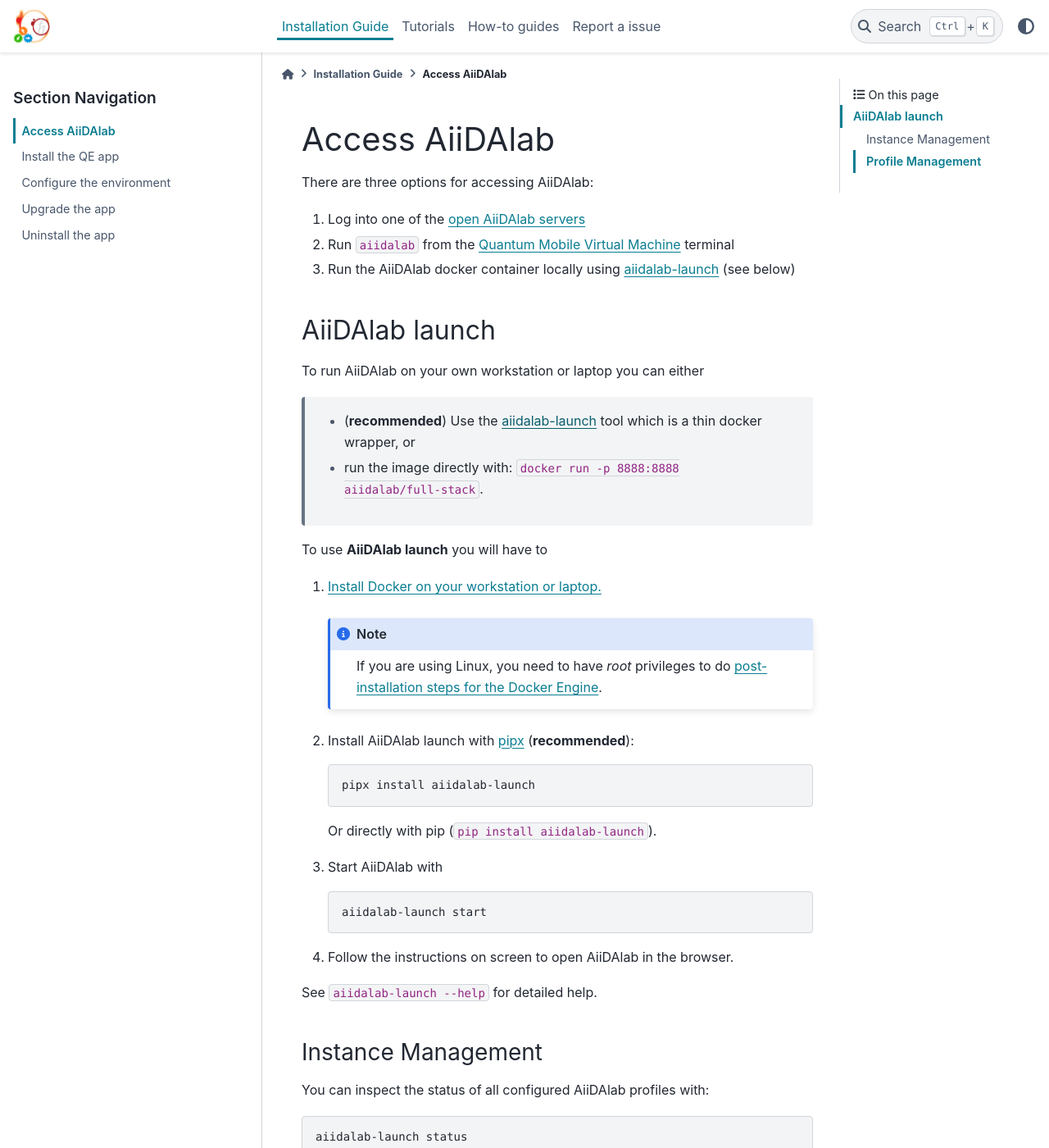
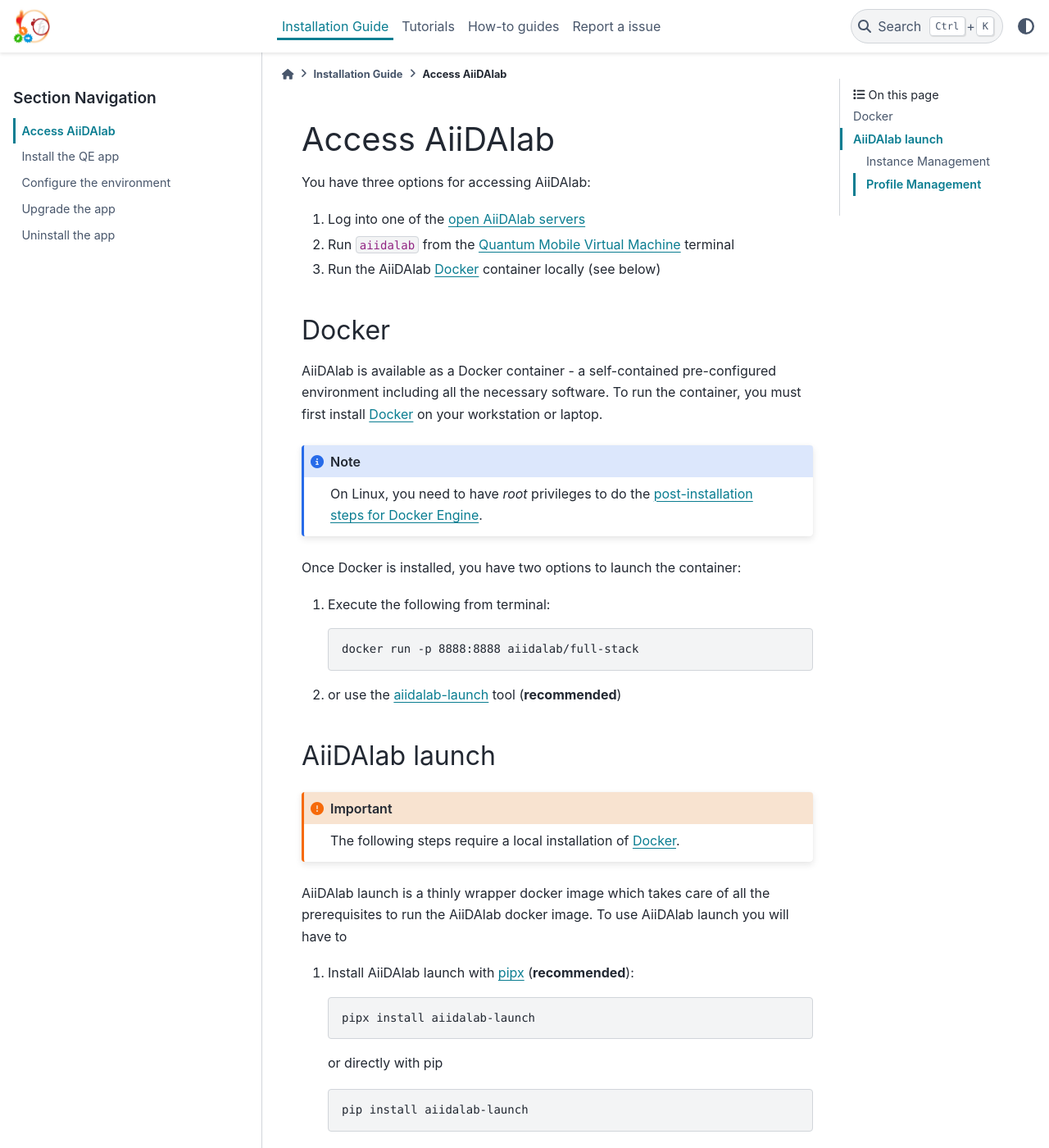
Before and after one commit to aiidalab/aiidalab-qe, a Sphinx documentation site: the page built from docs/source/installation/aiidalab.rst, in a window 1280 px wide and 1400 px high. Shown: the whole window at 82% size. Built offline with Sphinx 7.4.7 and the PyData theme 0.15.4, drawn with Linux system fonts in a browser that asks for light colours; some of the changed text lies outside the part shown.

Commit message:
Finalize aiidalab section

```diff
--- a/docs/source/installation/aiidalab.rst
+++ b/docs/source/installation/aiidalab.rst
@@ -3,29 +3,44 @@
 Access AiiDAlab
 ===============
 
-There are three options for accessing AiiDAlab:
+You have three options for accessing AiiDAlab:
 
-1. Log into one of the `open AiiDAlab servers <https://www.aiidalab.net/deployments/>`_
-2. Run ``aiidalab`` from the `Quantum Mobile Virtual Machine <https://quantum-mobile.readthedocs.io/>`_ terminal
-3. Run the AiiDAlab docker container locally using :ref:`aiidalab-launch <aiidalab_launch>` (see below)
+#. Log into one of the `open AiiDAlab servers <https://www.aiidalab.net/deployments/>`_
+#. Run ``aiidalab`` from the `Quantum Mobile Virtual Machine <https://quantum-mobile.readthedocs.io/>`_ terminal
+#. Run the AiiDAlab :ref:`Docker <docker-pre>` container locally (see below)
+
+.. _docker-pre:
+
+Docker
+******
+
+AiiDAlab is available as a Docker container - a self-contained pre-configured environment including all the necessary software. To run the container, you must first install `Docker`_ on your workstation or laptop.
+
+.. note::
+
+   On Linux, you need to have `root` privileges to do the `post-installation steps for Docker Engine <https://docs.docker.com/engine/install/linux-postinstall/>`_.
+
+Once Docker is installed, you have two options to launch the container:
+
+#. Execute the following from terminal:
+
+   .. code-block:: console
+
+      docker run -p 8888:8888 aiidalab/full-stack
+
+#.  or use the :ref:`aiidalab-launch <aiidalab_launch>` tool (**recommended**)
+
 
 .. _aiidalab_launch:
 
 AiiDAlab launch
 ***************
 
-To run AiiDAlab on your own workstation or laptop you can either
+.. important::
 
- - (**recommended**) Use the `aiidalab-launch <https://github.com/aiidalab/aiidalab-launch#aiidalab-launch>`_ tool which is a thin docker wrapper, or
- - run the image directly with: ``docker run -p 8888:8888 aiidalab/full-stack``.
+   The following steps require a local installation of `Docker`_.
 
-To use **AiiDAlab launch** you will have to
-
-#. `Install Docker on your workstation or laptop. <https://docs.docker.com/get-docker/>`_
-
-   .. note::
-
-      If you are using Linux, you need to have `root` privileges to do `post-installation steps for the Docker Engine <https://docs.docker.com/engine/install/linux-postinstall/>`_.
+AiiDAlab launch is a thinly wrapper docker image which takes care of all the prerequisites to run the AiiDAlab docker image. To use AiiDAlab launch you will have to
 
 #. Install AiiDAlab launch with `pipx <https://pypa.github.io/pipx/installation/>`_ (**recommended**):
 
@@ -33,7 +48,11 @@
 
       pipx install aiidalab-launch
 
-   Or directly with pip (``pip install aiidalab-launch``).
+   or directly with pip
+
+   .. code-block:: console
+
+      pip install aiidalab-launch
 
 #. Start AiiDAlab with
 
@@ -41,14 +60,20 @@
 
        aiidalab-launch start
 
-#. Follow the instructions on screen to open AiiDAlab in the browser.
+#. Follow the instructions on screen to open AiiDAlab in the browser
 
-See ``aiidalab-launch --help`` for detailed help.
+.. note::
+
+   For more detailed help, run
+
+   .. code-block:: console
+
+      aiidalab-launch help
 
 Instance Management
 ^^^^^^^^^^^^^^^^^^^
 
-You can inspect the status of all configured AiiDAlab profiles with:
+You can inspect the status of all configured AiiDAlab profiles with
 
 .. code-block:: console
 
@@ -57,5 +82,10 @@
 Profile Management
 ^^^^^^^^^^^^^^^^^^
 
-The tool allows to manage multiple profiles, e.g., with different home directories or ports.
-See ``aiidalab-launch profiles --help`` for more information.
+You can manage multiple profiles in AiiDAlab launch, e.g., with different home directories or ports. For more information, run
+
+.. code-block:: console
+
+   aiidalab-launch profiles --help
+
+.. _Docker: <https://docs.docker.com/get-docker>
```
